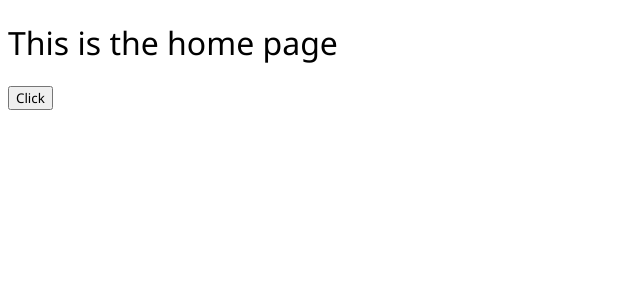
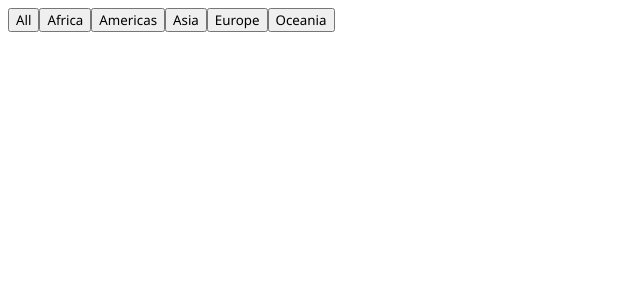
Before and after one commit to Kelechi095/Reco, a React (Vite) app: page / in a window 1280 px wide. Shown: the top 300 px of the page, without its empty margins (0-640 px from the left). Built offline with nearby package versions, Linux system fonts and the light colour scheme.

Commit message:
created filter functionality in slice

```diff
--- a/src/pages/Home.tsx
+++ b/src/pages/Home.tsx
@@ -1,39 +1,46 @@
 import { useEffect } from "react";
 import { RootState } from "../redux/store";
-import {useSelector, useDispatch} from 'react-redux'
-import { getCountries, setCountryState } from "../redux/countrySlice";
+import { useSelector, useDispatch } from "react-redux";
+import { getCountries, setFilteredCountriesState } from "../redux/countrySlice";
 import { AppDispatch } from "../redux/store";
-import { Ring} from '@uiball/loaders'
-
+import { Ring } from "@uiball/loaders";
+import { filterOptions } from "../utils/utils";
 
 const Home = () => {
-    const dispatch = useDispatch<AppDispatch>()
+  const dispatch = useDispatch<AppDispatch>();
 
-  const {countries, loading} = useSelector((state: RootState) => state.countries)
-
-  const arr = ["All", "Africa", "America", "Asia", "Europe", "Oceania"]
-
+  const { filteredCountries, loading } = useSelector(
+    (state: RootState) => state.countries
+  );
 
   useEffect(() => {
-    dispatch(getCountries())
-  }, [dispatch])
+    dispatch(getCountries());
+  }, [dispatch]);
 
   const handleSetCountry = (payload: string) => {
-    dispatch(setCountryState(payload))
-  }
+    dispatch(setFilteredCountriesState(payload));
+  };
 
-  console.log(countries)
+  console.log(filteredCountries);
 
-  if(loading){
-    return <Ring size={45} color="#231f20"/>
+  if (loading) {
+    return <Ring size={45} color="#231f20" />;
   }
 
   return (
     <>
-    <h1>This is the home page</h1>
-    <button onClick={() => handleSetCountry('Asia')}>Click</button>
+      <section>
+        <div className="filterOptions">
+          {filterOptions.map((option, index) => (
+            <button key={index} onClick={() => handleSetCountry(option)}>
+              {option}
+            </button>
+          ))}
+        </div>
+        <div className="country-card"></div>
+      </section>
     </>
-  )
-}
+  );
+};
 
-export default Home
+export default Home;
--- a/src/redux/countrySlice.tsx
+++ b/src/redux/countrySlice.tsx
@@ -1,4 +1,4 @@
-import { createSlice, createAsyncThunk, PayloadAction } from "@reduxjs/toolkit";
+import { createSlice, createAsyncThunk } from "@reduxjs/toolkit";
 import { CountryType } from "../types/types";
 
 export const getCountries = createAsyncThunk("countries/fetch", async () => {
@@ -9,6 +9,7 @@ export const getCountries = createAsyncThunk("countries/fetch", async () => {
 
 const initialState: CountryType = {
   countries: [],
+  filteredCountries: [],
   loading: false,
   error: null,
 };
@@ -17,29 +18,36 @@ export const countriesSlice = createSlice({
   name: "countries",
   initialState,
   reducers: {
-    setCountryState(state: any, action: PayloadAction) {
-      state.countries = state.countries.filter((country: any) => {
-        return country.region === action.payload
+    setFilteredCountriesState(state: any, action) {
+      state.filteredCountries = state.countries.filter((country: any) => {
+        if (action.payload === "All") {
+          return country;
+        }
+        return country.region === action.payload;
       });
     },
   },
   extraReducers: (builder) => {
     builder
       .addCase(getCountries.pending, (state) => {
-        (state.countries = []), (state.loading = true);
+        (state.countries = []),
+          (state.filteredCountries = []),
+          (state.loading = true);
       })
       .addCase(getCountries.fulfilled, (state, action) => {
         state.countries = action.payload;
+        state.filteredCountries = action.payload;
         state.loading = false;
       })
       .addCase(getCountries.rejected, (state, action) => {
         (state.countries = []),
+          (state.filteredCountries = []),
           (state.loading = false),
           (state.error = action.error.message);
       });
   },
 });
 
-export const { setCountryState } = countriesSlice.actions;
+export const { setFilteredCountriesState } = countriesSlice.actions;
 
 export default countriesSlice.reducer;
--- a/src/types/types.ts
+++ b/src/types/types.ts
@@ -1,5 +1,6 @@
 export type CountryType = {
-    countries: unknown,
+    countries: [],
+    filteredCountries: []
     loading: boolean
     error: string | undefined | null
 }
--- /dev/null
+++ b/src/utils/utils.ts
@@ -0,0 +1 @@
+export const filterOptions = ["All", "Africa", "Americas", "Asia", "Europe", "Oceania"]
```
